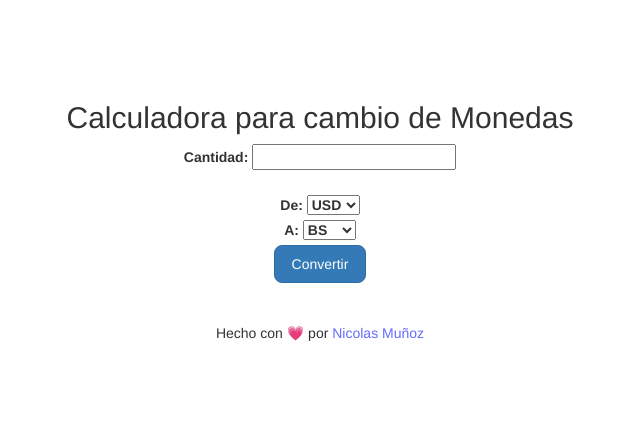
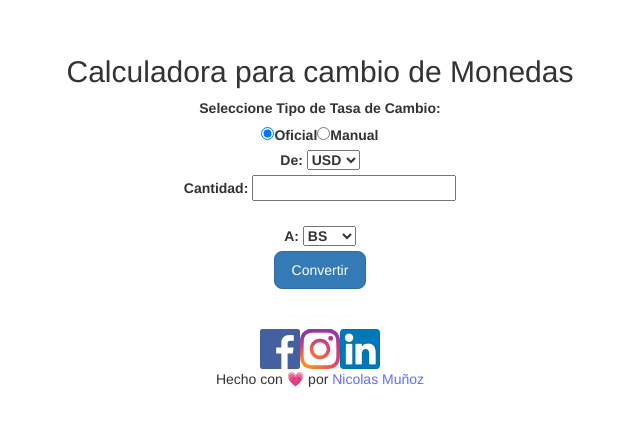
Before and after one commit to nickmuoz/calcBSUS, a React (Vite) app: page / in a window 1280 px wide. Shown: the part 188-614 px from the top of the page, without its empty margins (320-960 px from the left). Built offline with nearby package versions, Linux system fonts and the light colour scheme; no server answers.

Commit message:
add manual rate

```diff
--- a/src/pages/ExchangeCalculator.jsx
+++ b/src/pages/ExchangeCalculator.jsx
@@ -11,6 +11,10 @@ const ExchangeCalculator = () => {
   const [exchangeRateCOPToUSD, setExchangeRateCOPToUSD] = useState(null);
   const [exchangeRateBSToCOP, setExchangeRateBStoCOP] = useState(null);
   const [result, setResult] = useState('');
+  const [exchangerateType, setExchangeRate] = useState({
+    exchangeRatetype: 'OFICIAL'
+  });
+  const [manualExchangeRate, setManualExchangeRate] = useState('');
 
   useEffect(() => {
     const fetchExchangeRates = async () => {
@@ -26,7 +30,6 @@ const ExchangeCalculator = () => {
         const responseCOPToBS = await fetch('https://api.exchangerate-api.com/v4/latest/VES');
         const dataCOPToBS = await responseCOPToBS.json();
         setExchangeRateBStoCOP(dataCOPToBS.rates.COP);
-        console.log(exchangeRateBSToCOP)
       } catch (error) {
         console.error('Error fetching exchange rates:', error);
       }
@@ -35,28 +38,14 @@ const ExchangeCalculator = () => {
     fetchExchangeRates();
   }, []);
 
-  const convertUSDToBS = (amount) => {
-    return amount * exchangeRateUSDToBS;
+  const handleExchangeRateTypeChange = (event) => {
+    setExchangeRate({
+      exchangeRatetype: event.target.value
+    });
   };
 
-  const convertBSToUSD = (amount) => {
-    return amount / exchangeRateUSDToBS;
-  };
-
-  const convertCOPToUSD = (amount) => {
-    return amount / exchangeRateCOPToUSD;
-  };
-
-  const convertUSDToCOP = (amount) => {
-    return amount * exchangeRateCOPToUSD;
-  };
-
-  const convertCOPToBS = (amount) => {
-    return amount / exchangeRateBSToCOP;
-  };
-
-  const convertBSToCOP = (amount) => {
-    return amount * exchangeRateBSToCOP;
+  const handleManualExchangeRateChange = (event) => {
+    setManualExchangeRate(event.target.value);
   };
 
   const handleAmountChange = (event) => {
@@ -73,37 +62,43 @@ const ExchangeCalculator = () => {
 
   const handleConvert = () => {
     const inputAmount = parseFloat(amount);
+
     if (isNaN(inputAmount)) {
       setResult('Por Favor Ingrese un Numero Valido.');
       return;
     }
 
     let convertedAmount;
+    let exchangeRate;
+
+    if (exchangerateType.exchangeRatetype === 'MANUAL') {
+      exchangeRate = parseFloat(manualExchangeRate);
+    } else {
+      switch (currencyFrom) {
+        case 'USD':
+          exchangeRate = exchangeRateUSDToBS;
+          break;
+        // Add other cases for different currencies
+        default:
+          setResult('Invalid currency selection.');
+          return;
+      }
+    }
+
     switch (`${currencyFrom}_${currencyTo}`) {
       case 'USD_BS':
-        convertedAmount = convertUSDToBS(inputAmount);
+        convertedAmount = inputAmount * exchangeRate;
         break;
       case 'BS_USD':
-        convertedAmount = convertBSToUSD(inputAmount);
+        convertedAmount = inputAmount / exchangeRate;
         break;
-      case 'COP_USD':
-        convertedAmount = convertCOPToUSD(inputAmount);
-        break;
-      case 'USD_COP':
-        convertedAmount = convertUSDToCOP(inputAmount);
-        break;
-      case 'COP_BS':
-        convertedAmount = convertCOPToBS(inputAmount);
-        break;
-      case 'BS_COP':
-        convertedAmount = convertBSToCOP(inputAmount);
-        break;
+      // Add other cases for different currency conversions
       default:
         setResult('Invalid conversion.');
         return;
     }
 
-    setResult(`${amount} ${currencyFrom} = ${convertedAmount.toFixed(3)} ${currencyTo}`);
+    setResult(`${inputAmount} ${currencyFrom} = ${convertedAmount.toFixed(3)} ${currencyTo}`);
   };
 
   return (
@@ -114,11 +109,43 @@ const ExchangeCalculator = () => {
       <main>
         <div>
           <label>
-            Cantidad: {''}
-            <input type="number" value={amount} onChange={handleAmountChange} />
+            Seleccione Tipo de Tasa de Cambio:
+          </label>
+          <div>
+            <label>
+              <input
+                type="radio"
+                value="OFICIAL"
+                checked={exchangerateType.exchangeRatetype === 'OFICIAL'}
+                onChange={handleExchangeRateTypeChange}
+              />
+              Oficial
+            </label>
+            <label>
+              <input
+                type="radio"
+                value="MANUAL"
+                checked={exchangerateType.exchangeRatetype === 'MANUAL'}
+                onChange={handleExchangeRateTypeChange}
+              />
+              Manual
             </label>
           </div>
-      <br />
+        </div>
+        {exchangerateType.exchangeRatetype === 'MANUAL' ? (
+          <div>
+            <label>
+              Tasa de Cambio Manual: {''}
+              <input
+                type="number"
+                value={manualExchangeRate}
+                onChange={handleManualExchangeRateChange}
+              />
+            </label>
+          </div>
+        ) : (
+          <></>
+        )}
         <div>
           <label>
             De: {''}
@@ -129,6 +156,13 @@ const ExchangeCalculator = () => {
             </select>
           </label>
         </div>
+        <div>
+          <label>
+            Cantidad: {''}
+            <input type="number" value={amount} onChange={handleAmountChange} />
+          </label>
+        </div>
+        <br />
         <div>
           <label>
             A: {''}
@@ -144,18 +178,18 @@ const ExchangeCalculator = () => {
         </button>
         {result && <div>{result}</div>}
       </main>
-      <br/>
-      <br/>
-      <footer >
+      <br />
+      <br />
+      <footer>
         <div>
           <a href="https://www.facebook.com/nicolas.m.salcedo.9">
-          <image src={Icono2} alt="facebook" />
+            <img src={Icono2} alt="facebook" />
           </a>
           <a href="https://www.instagram.com/nickmuoz/">
-          <image src={Icono} alt="instagram" />
+            <img src={Icono} alt="instagram" />
           </a>
           <a href="https://www.linkedin.com/in/nicolas-munoz-salcedo/">
-            <image src={Icono3} alt="linkedin" />
+            <img src={Icono3} alt="linkedin" />
           </a>
         </div>
         <span>
```
Lines whose indentation alone changed are shown as unchanged.
